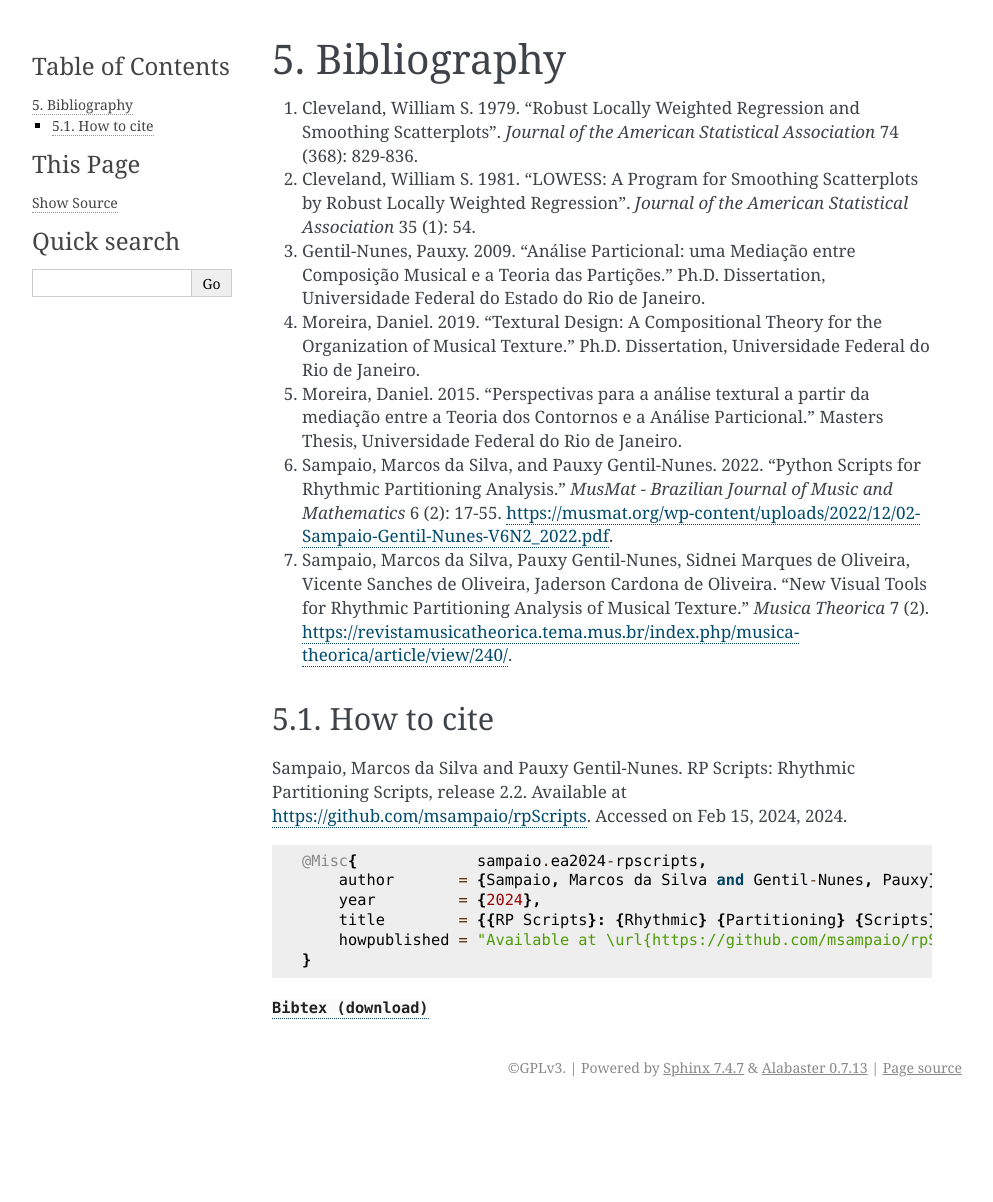
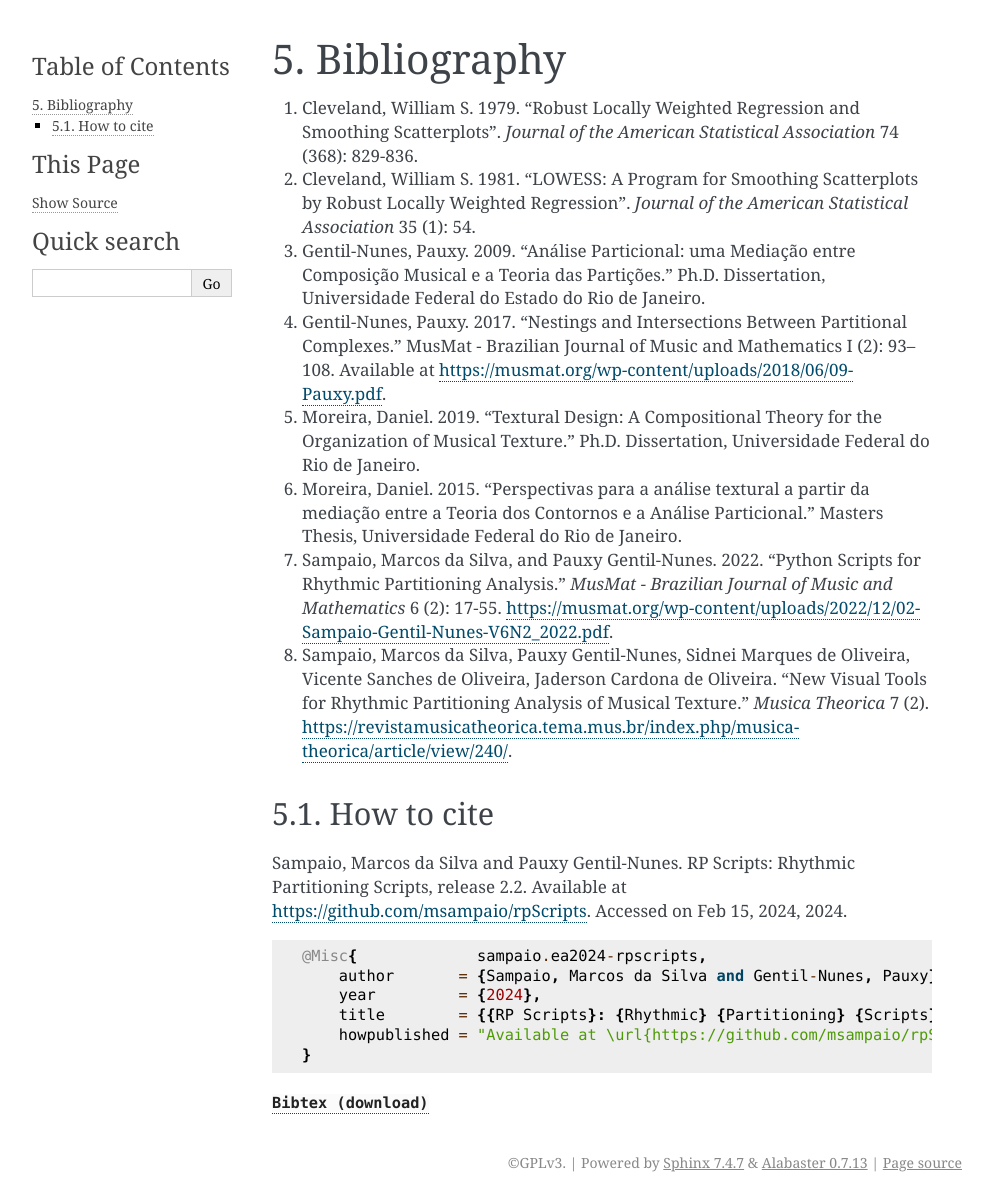
Before and after one commit to msampaio/rpScripts, a Sphinx documentation site: the page built from docs/source/bibliography.rst, in a window 1280 px wide. Shown: the whole page, without its empty margins (148-1141 px from the left). Built offline with Sphinx 7.4.7, drawn with Linux system fonts in a browser that asks for light colours; before the commit the page ends 1107 px from its top, so only the background shows below that.

Commit message:
Add missing bibliography

```diff
--- a/docs/source/bibliography.rst
+++ b/docs/source/bibliography.rst
@@ -7,13 +7,15 @@ Bibliography
 
 3. Gentil-Nunes, Pauxy. 2009. "Análise Particional: uma Mediação entre Composição Musical e a Teoria das Partições." Ph.D. Dissertation, Universidade Federal do Estado do Rio de Janeiro.
 
-4. Moreira, Daniel. 2019. "Textural Design: A Compositional Theory for the Organization of Musical Texture." Ph.D. Dissertation, Universidade Federal do Rio de Janeiro.
+4. Gentil-Nunes, Pauxy. 2017. "Nestings and Intersections Between Partitional Complexes." MusMat - Brazilian Journal of Music and Mathematics I (2): 93--108. Available at https://musmat.org/wp-content/uploads/2018/06/09-Pauxy.pdf.
 
-5. Moreira, Daniel. 2015. "Perspectivas para a análise textural a partir da mediação entre a Teoria dos Contornos e a Análise Particional." Masters Thesis, Universidade Federal do Rio de Janeiro.
+5. Moreira, Daniel. 2019. "Textural Design: A Compositional Theory for the Organization of Musical Texture." Ph.D. Dissertation, Universidade Federal do Rio de Janeiro.
 
-6. Sampaio, Marcos da Silva, and Pauxy Gentil-Nunes. 2022. "Python Scripts for Rhythmic Partitioning Analysis." *MusMat - Brazilian Journal of Music and Mathematics* 6 (2): 17-55. https://musmat.org/wp-content/uploads/2022/12/02-Sampaio-Gentil-Nunes-V6N2_2022.pdf.
+6. Moreira, Daniel. 2015. "Perspectivas para a análise textural a partir da mediação entre a Teoria dos Contornos e a Análise Particional." Masters Thesis, Universidade Federal do Rio de Janeiro.
 
-7. Sampaio, Marcos da Silva, Pauxy Gentil-Nunes, Sidnei Marques de Oliveira, Vicente Sanches de Oliveira, Jaderson Cardona de Oliveira. "New Visual Tools for Rhythmic Partitioning Analysis of Musical Texture." *Musica Theorica* 7 (2). https://revistamusicatheorica.tema.mus.br/index.php/musica-theorica/article/view/240/.
+7. Sampaio, Marcos da Silva, and Pauxy Gentil-Nunes. 2022. "Python Scripts for Rhythmic Partitioning Analysis." *MusMat - Brazilian Journal of Music and Mathematics* 6 (2): 17-55. https://musmat.org/wp-content/uploads/2022/12/02-Sampaio-Gentil-Nunes-V6N2_2022.pdf.
+
+8. Sampaio, Marcos da Silva, Pauxy Gentil-Nunes, Sidnei Marques de Oliveira, Vicente Sanches de Oliveira, Jaderson Cardona de Oliveira. "New Visual Tools for Rhythmic Partitioning Analysis of Musical Texture." *Musica Theorica* 7 (2). https://revistamusicatheorica.tema.mus.br/index.php/musica-theorica/article/view/240/.
 
 How to cite
 -----------
--- a/docs/source/changelog.rst
+++ b/docs/source/changelog.rst
@@ -22,6 +22,7 @@ Improvements
 
 - Improve old JSON file processing.
 - Minor code improvement.
+- Add missing bibliography.
 
 Release 2.2 (released Feb 15, 2024)
 -----------------------------------
```
Also changed, not shown: RELEASE.md (+1 -0 lines), 1 other file.
